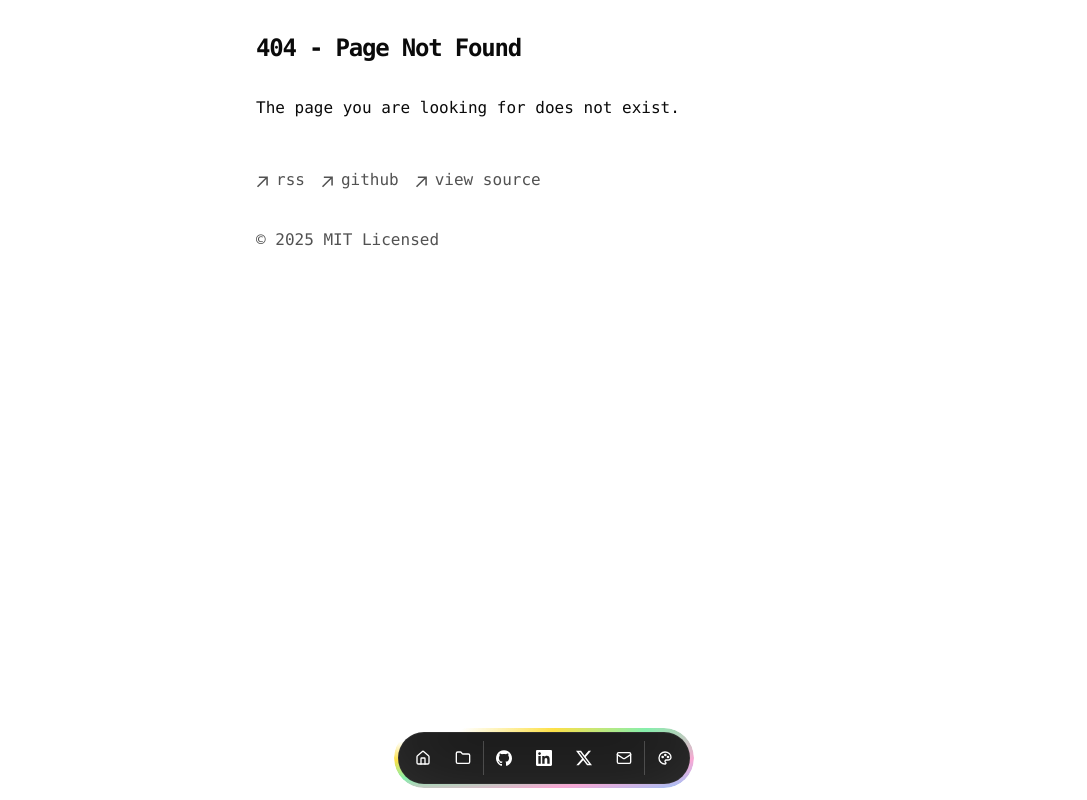
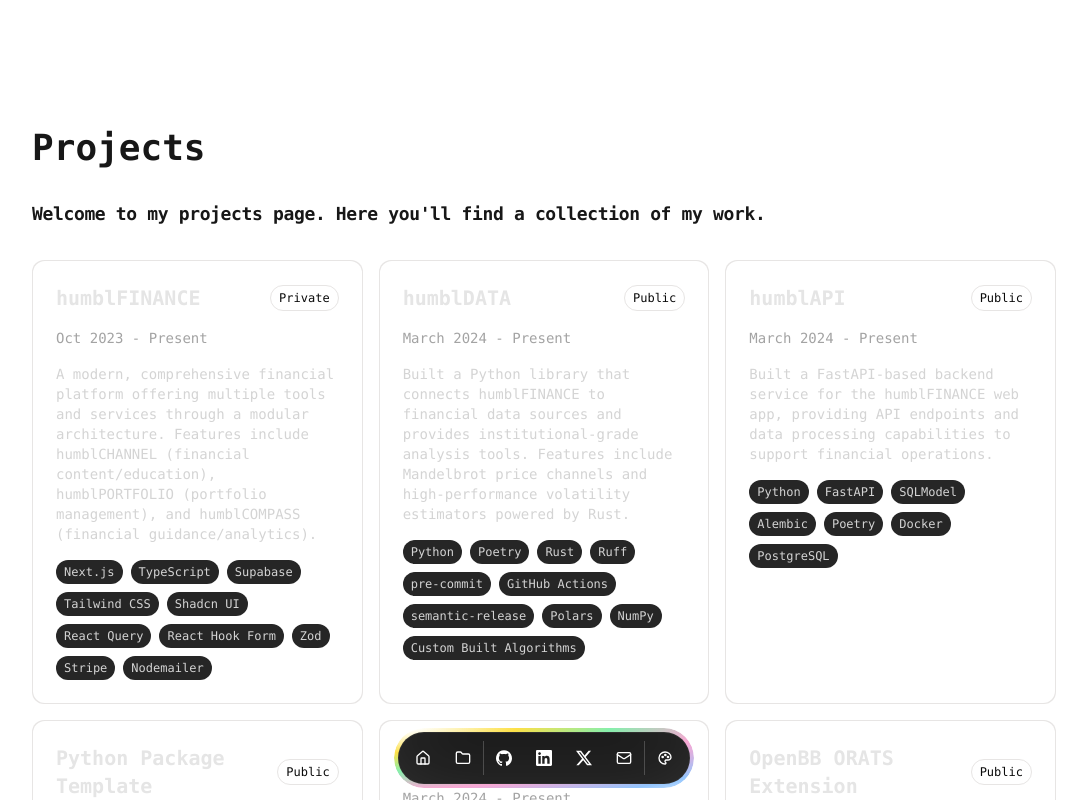
Before and after one commit to jjfantini/portfolio, a Next.js app: page /projects in a window 1280 px wide. Before the commit this address had no page. Shown: the top 800 px of the page, without its empty margins (96-1183 px from the left). Built offline with nearby package versions, Linux system fonts and the light colour scheme.

Commit message:
chore: add motion dependency to package.json and pnpm-lock.yaml; update layout component for background styling

```diff
--- a/package.json
+++ b/package.json
@@ -22,6 +22,7 @@
     "geist": "1.2.2",
     "lucide-react": "^0.473.0",
     "mini-svg-data-uri": "^1.4.4",
+    "motion": "^12.0.0",
     "next": "^15.1.5",
     "next-mdx-remote": "^4.4.1",
     "next-themes": "^0.4.4",
--- a/src/app/layout.tsx
+++ b/src/app/layout.tsx
@@ -55,7 +55,7 @@ export default function RootLayout({
       )}
       suppressHydrationWarning
     >
-        <body className="antialiased max-w-xl mx-4 mt-8 lg:mx-auto">
+        <body className="antialiased mx-4 mt-8 lg:mx-auto bg-background dark:bg-background">
           <main className="flex-auto min-w-0 mt-6 flex flex-col px-2 md:px-0">
             <RootProvider>
               <Navbar />
--- /dev/null
+++ b/src/app/projects/page.tsx
@@ -0,0 +1,64 @@
+'use client'
+
+import { AnimatedTitle } from "@/components/ui/animated-title"
+import { MagicCard } from "@/components/ui/magic-card"
+import TypingAnimation from "@/components/ui/typing-animation"
+import { DATA } from "@/data/personal-details"
+
+export default function ProjectsPage() {
+  return (
+    <main className="flex min-h-screen flex-col items-center justify-between p-24">
+      <div className="z-10 max-w-5xl w-full items-center justify-between font-mono text-sm">
+        <AnimatedTitle
+          text="Projects"
+          className="text-4xl font-bold mb-8 text-neutral-900 dark:text-neutral-300"
+        />
+        <div className="grid gap-8">
+          <TypingAnimation
+            className="text-lg text-neutral-900 dark:text-neutral-300"
+            duration={50}
+            delay={500}
+            startOnView
+          >
+            Welcome to my projects page. Here you&apos;ll find a collection of my work.
+          </TypingAnimation>
+          <div className="grid gap-4 md:grid-cols-2 lg:grid-cols-3">
+            {DATA.projects.map((project) => (
+              <MagicCard
+                key={project.title}
+                className="p-6"
+              >
+                <div className="flex flex-col gap-4">
+                  <div className="flex justify-between items-center gap-4">
+                    <h3 className="text-xl font-bold text-neutral-200 break-words">
+                      {project.title}
+                    </h3>
+                    <span className="px-2 py-1 text-xs rounded-full border">
+                      {project.private ? "Private" : "Public"}
+                    </span>
+                  </div>
+                  <div className="text-sm text-neutral-400">
+                    {project.dates}
+                  </div>
+                  <div className="text-neutral-300">
+                    {project.description}
+                  </div>
+                  <div className="flex flex-wrap gap-2">
+                    {project.technologies.map((tech) => (
+                      <span
+                        key={tech}
+                        className="px-2 py-1 text-xs bg-neutral-800 rounded-full text-neutral-300"
+                      >
+                        {tech}
+                      </span>
+                    ))}
+                  </div>
+                </div>
+              </MagicCard>
+            ))}
+          </div>
+        </div>
+      </div>
+    </main>
+  )
+}
--- /dev/null
+++ b/src/components/ui/animated-title.tsx
@@ -0,0 +1,83 @@
+'use client'
+
+import { motion } from "framer-motion"
+import { useState } from "react"
+
+interface AnimatedTitleProps {
+  text: string
+  className?: string
+}
+
+export function AnimatedTitle({ text, className = "" }: AnimatedTitleProps) {
+  const [isHovered, setIsHovered] = useState<number | null>(null)
+
+  const getRandomEdgePosition = () => {
+    const edges = [
+      { x: -1000, y: Math.random() * 1000 - 500 }, // left
+      { x: 1000, y: Math.random() * 1000 - 500 },  // right
+      { x: Math.random() * 1000 - 500, y: -1000 }, // top
+      { x: Math.random() * 1000 - 500, y: 1000 },  // bottom
+    ]
+    return edges[Math.floor(Math.random() * edges.length)]
+  }
+
+  const letterVariants = {
+    initial: () => {
+      const pos = getRandomEdgePosition()
+      return {
+        opacity: 0,
+        x: pos.x,
+        y: pos.y,
+        scale: 3,
+        rotate: Math.random() * 360,
+      }
+    },
+    animate: (i: number) => ({
+      opacity: 1,
+      x: 0,
+      y: 0,
+      scale: 1,
+      rotate: 0,
+      transition: {
+        duration: 0.8,
+        delay: i * 0.1,
+        type: "spring",
+        stiffness: 150,
+        damping: 15,
+      },
+    }),
+    hover: {
+      y: -10,
+      rotate: Math.random() * 30 - 15,
+      transition: {
+        duration: 0.1,
+        type: "spring",
+        stiffness: 100,
+        delay: 0, // Ensure no delay on hover
+      },
+    },
+  }
+
+  return (
+    <div className={className}>
+      {text.split("").map((char, i) => (
+        <motion.span
+          key={i}
+          initial="initial"
+          animate="animate"
+          variants={letterVariants}
+          custom={i}
+          whileHover="hover"
+          onHoverStart={() => setIsHovered(i)}
+          onHoverEnd={() => setIsHovered(null)}
+          className="inline-block cursor-pointer"
+          style={{
+            color: isHovered === i ? 'var(--primary)' : 'inherit',
+          }}
+        >
+          {char}
+        </motion.span>
+      ))}
+    </div>
+  )
+}
--- /dev/null
+++ b/src/components/ui/magic-card.tsx
@@ -0,0 +1,106 @@
+"use client";
+
+import { motion, useMotionTemplate, useMotionValue } from "motion/react";
+import React, { useCallback, useEffect, useRef } from "react";
+
+import { cn } from "@/lib/utils";
+
+interface MagicCardProps extends React.HTMLAttributes<HTMLDivElement> {
+  gradientSize?: number;
+  gradientColor?: string;
+  gradientOpacity?: number;
+  gradientFrom?: string;
+  gradientTo?: string;
+}
+
+export function MagicCard({
+  children,
+  className,
+  gradientSize = 200,
+  gradientColor = "#262626",
+  gradientOpacity = 0.8,
+  gradientFrom = "#9E7AFF",
+  gradientTo = "#FE8BBB",
+}: MagicCardProps) {
+  const cardRef = useRef<HTMLDivElement>(null);
+  const mouseX = useMotionValue(-gradientSize);
+  const mouseY = useMotionValue(-gradientSize);
+
+  const handleMouseMove = useCallback(
+    (e: MouseEvent) => {
+      if (cardRef.current) {
+        const { left, top } = cardRef.current.getBoundingClientRect();
+        const clientX = e.clientX;
+        const clientY = e.clientY;
+        mouseX.set(clientX - left);
+        mouseY.set(clientY - top);
+      }
+    },
+    [mouseX, mouseY],
+  );
+
+  const handleMouseOut = useCallback(
+    (e: MouseEvent) => {
+      if (!e.relatedTarget) {
+        document.removeEventListener("mousemove", handleMouseMove);
+        mouseX.set(-gradientSize);
+        mouseY.set(-gradientSize);
+      }
+    },
+    [handleMouseMove, mouseX, gradientSize, mouseY],
+  );
+
+  const handleMouseEnter = useCallback(() => {
+    document.addEventListener("mousemove", handleMouseMove);
+    mouseX.set(-gradientSize);
+    mouseY.set(-gradientSize);
+  }, [handleMouseMove, mouseX, gradientSize, mouseY]);
+
+  useEffect(() => {
+    document.addEventListener("mousemove", handleMouseMove);
+    document.addEventListener("mouseout", handleMouseOut);
+    document.addEventListener("mouseenter", handleMouseEnter);
+
+    return () => {
+      document.removeEventListener("mousemove", handleMouseMove);
+      document.removeEventListener("mouseout", handleMouseOut);
+      document.removeEventListener("mouseenter", handleMouseEnter);
+    };
+  }, [handleMouseEnter, handleMouseMove, handleMouseOut]);
+
+  useEffect(() => {
+    mouseX.set(-gradientSize);
+    mouseY.set(-gradientSize);
+  }, [gradientSize, mouseX, mouseY]);
+
+  return (
+    <div
+      ref={cardRef}
+      className={cn("group relative flex size-full rounded-xl", className)}
+    >
+      <div className="absolute inset-px z-10 rounded-xl bg-background" />
+      <div className="relative z-30">{children}</div>
+      <motion.div
+        className="pointer-events-none absolute inset-px z-10 rounded-xl opacity-0 transition-opacity duration-300 group-hover:opacity-100"
+        style={{
+          background: useMotionTemplate`
+            radial-gradient(${gradientSize}px circle at ${mouseX}px ${mouseY}px, ${gradientColor}, transparent 100%)
+          `,
+          opacity: gradientOpacity,
+        }}
+      />
+      <motion.div
+        className="pointer-events-none absolute inset-0 rounded-xl bg-border duration-300 group-hover:opacity-100"
+        style={{
+          background: useMotionTemplate`
+            radial-gradient(${gradientSize}px circle at ${mouseX}px ${mouseY}px,
+              ${gradientFrom},
+              ${gradientTo},
+              hsl(var(--border)) 100%
+            )
+          `,
+        }}
+      />
+    </div>
+  );
+}
--- /dev/null
+++ b/src/components/ui/typing-animation.tsx
@@ -0,0 +1,90 @@
+"use client";
+
+import { cn } from "@/lib/utils";
+import { motion, MotionProps } from "framer-motion";
+import { useEffect, useRef, useState } from "react";
+
+interface TypingAnimationProps extends MotionProps {
+  children: string;
+  className?: string;
+  duration?: number;
+  delay?: number;
+  as?: React.ElementType;
+  startOnView?: boolean;
+}
+
+export default function TypingAnimation({
+  children,
+  className,
+  duration = 100,
+  delay = 0,
+  as: Component = "div",
+  startOnView = false,
+  ...props
+}: TypingAnimationProps) {
+  const MotionComponent = motion.create(Component, {
+    forwardMotionProps: true,
+  });
+
+  const [displayedText, setDisplayedText] = useState<string>("");
+  const [started, setStarted] = useState(false);
+  const elementRef = useRef<HTMLElement | null>(null);
+
+  useEffect(() => {
+    if (!startOnView) {
+      const startTimeout = setTimeout(() => {
+        setStarted(true);
+      }, delay);
+      return () => clearTimeout(startTimeout);
+    }
+
+    const observer = new IntersectionObserver(
+      ([entry]) => {
+        if (entry.isIntersecting) {
+          setTimeout(() => {
+            setStarted(true);
+          }, delay);
+          observer.disconnect();
+        }
+      },
+      { threshold: 0.1 },
+    );
+
+    if (elementRef.current) {
+      observer.observe(elementRef.current);
+    }
+
+    return () => observer.disconnect();
+  }, [delay, startOnView]);
+
+  useEffect(() => {
+    if (!started) return;
+
+    let i = 0;
+    const typingEffect = setInterval(() => {
+      if (i < children.length) {
+        setDisplayedText(children.substring(0, i + 1));
+        i++;
+      } else {
+        clearInterval(typingEffect);
+      }
+    }, duration);
+
+    return () => {
+      clearInterval(typingEffect);
+    };
+  }, [children, duration, started]);
+
+  return (
+    <MotionComponent
+      ref={elementRef}
+      className={cn(
+        "text-4xl font-bold leading-[5rem] tracking-[-0.02em]",
+        className,
+      )}
+      {...props}
+    >
+      {displayedText}
+    </MotionComponent>
+  );
+}
```
Also changed, not shown: 1 other file (tests, documents, lock files or other folders).
